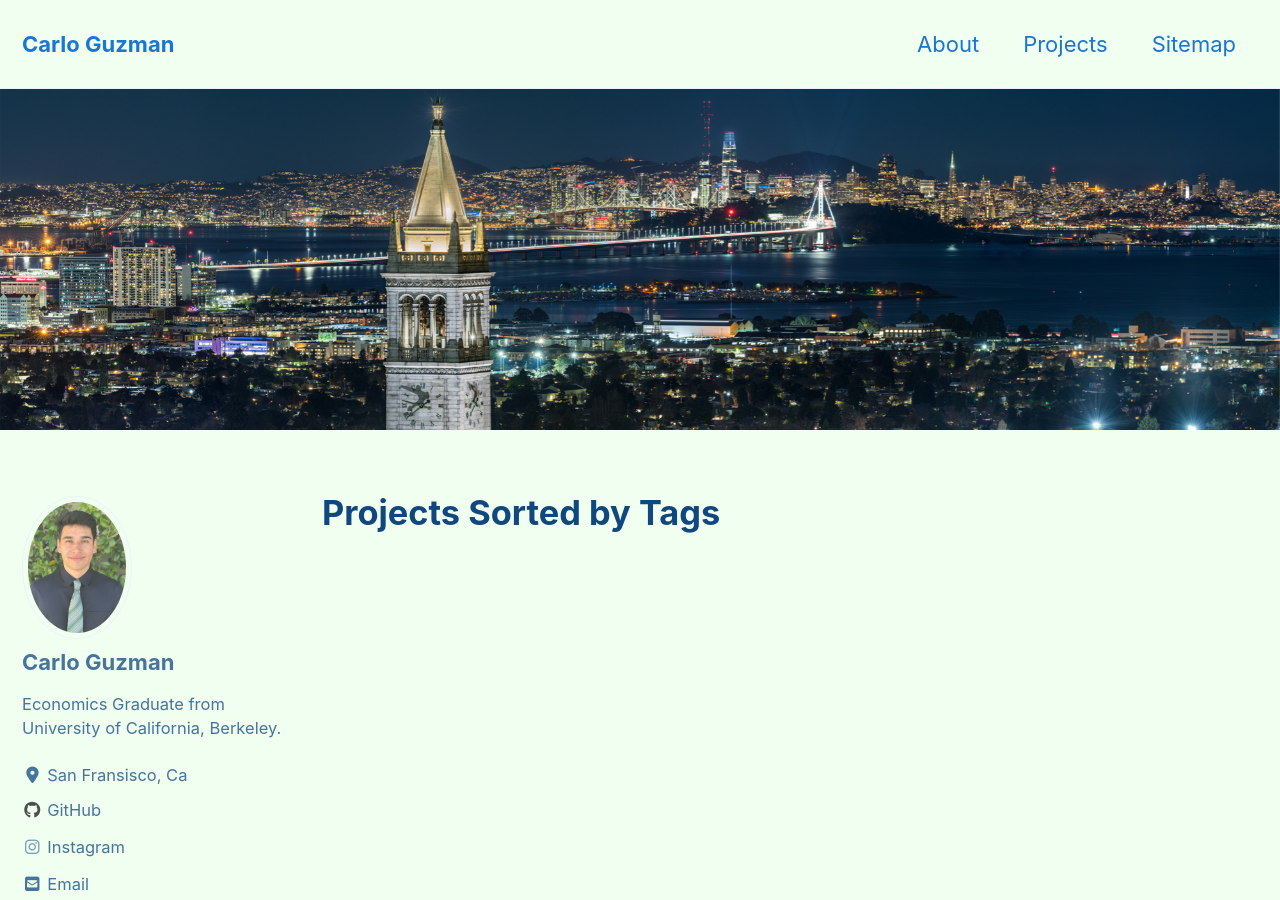
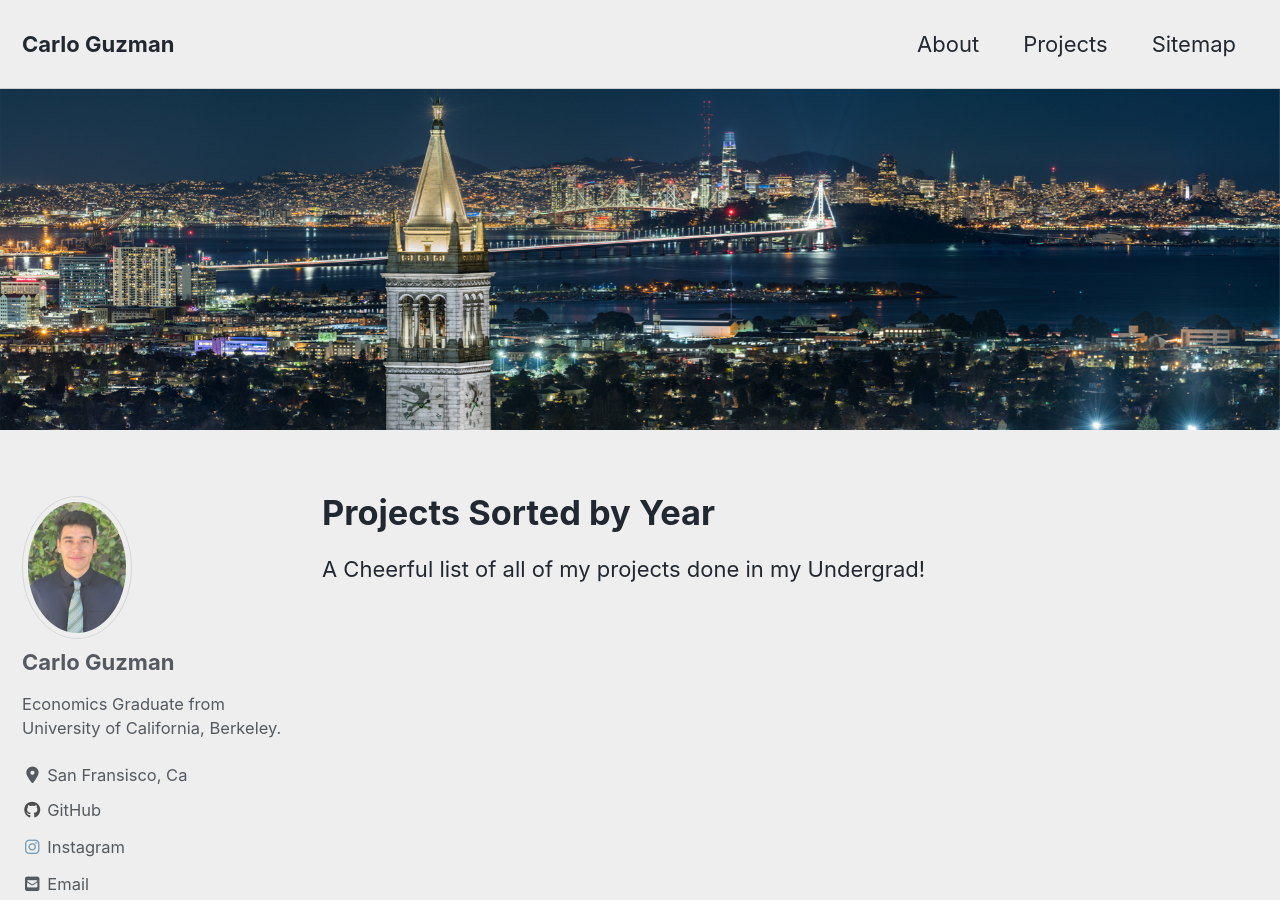
Before and after one commit to poptropicaman52/poptropicaman52.github.io, a Jekyll site: the page built from _pages/projects.md, in a window 1280 px wide and 900 px high. Built offline with Jekyll 4.4.1, drawn with Linux system fonts in a browser that asks for light colours; cached includes are drawn as plain includes; nearby versions of some CDN libraries.

```diff
--- a/_config.yml
+++ b/_config.yml
@@ -12,7 +12,7 @@
 
 # theme                  : "minimal-mistakes-jekyll"
 # remote_theme           : "mmistakes/minimal-mistakes"
-minimal_mistakes_skin    : "aqua" # "air", "aqua", "contrast", "dark", "dirt", "neon", "mint", "plum", "sunrise"
+minimal_mistakes_skin    : "air" # "air", "aqua", "contrast", "dark", "dirt", "neon", "mint", "plum", "sunrise"
 
 # Site Settings
 locale                   : "en-US"
--- a/_pages/projects.md
+++ b/_pages/projects.md
@@ -1,8 +1,10 @@
 ---
 layout: archive
-title: "Projects Sorted by Tags"
+title: "Projects Sorted by Year"
 permalink: /projects/
 author_profile: true
 header:
   image: "/assets/images/home_page.jpg"
 ---
+
+A Cheerful list of all of my projects done in my Undergrad!
```
Also changed, not shown: _posts/2019-02-01-hog.md (+0 -1 lines), _posts/2019-03-01-ants.md (+0 -1 lines), _posts/2019-04-01-maps.md (+0 -1 lines), _posts/2019-05-01-scheme_interpreter.md (+0 -1 lines).
